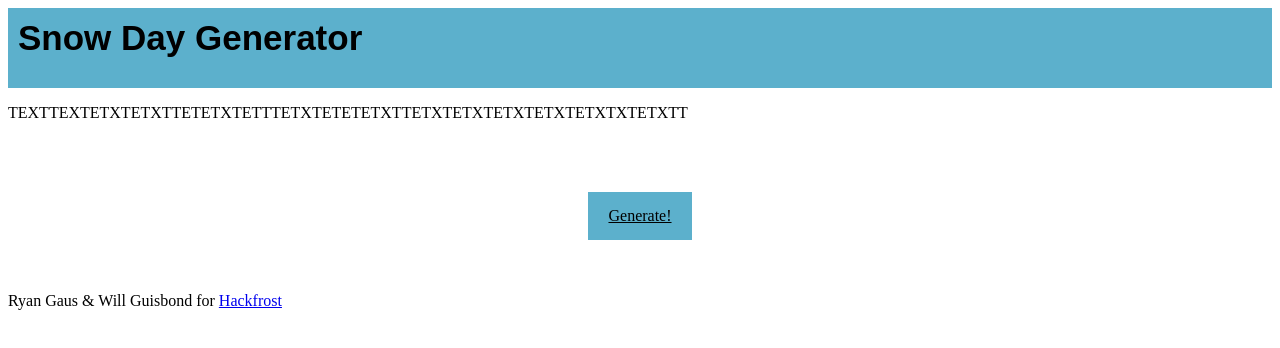
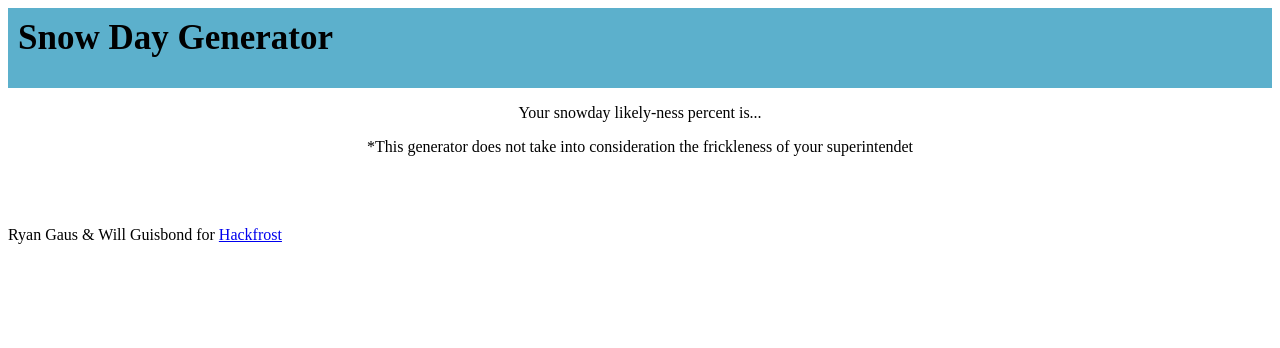
Before and after one commit to 1egoman/hackfrost, a website: page public/index.html in a window 1280 px wide. Drawn offline with nearby package versions, Linux system fonts and the light colour scheme.

Commit message:
Added basic style changes, started to implement frontend

```diff
--- a/public/index.html
+++ b/public/index.html
@@ -11,21 +11,21 @@
       <b id="logo">Snow Day Generator</b>
     </nav>
   </center>
-    <!--- java integr-->
-    <div id="main action">
-      <p> TEXTTEXTETXTETXTTETETXTETTTETXTETETETXTTETXTETXTETXTETXTETXTXTETXTT</P>
+  <center>
+    <p>Your snowday likely-ness percent is...</p>
+    <div id="main-action">
+      <p> <span class="percent"></span></p>
+      *This generator does not take into consideration the frickleness of your superintendet
+    </div>
+  </center>
         <br><br><br>
-    <div id="Pre footer">
-    <center>
-      <a href="#" id="pf-button">Generate!</a>
-    </div>
-    <br><br>
     <div id="footer">
       <p>Ryan Gaus &amp; Will Guisbond for <a href="http://hackfrost.devpost.com/">Hackfrost</a></p>
     </center>
     <script src="https://ajax.googleapis.com/ajax/libs/jquery/2.2.0/jquery.min.js"></script>
     <script src="js/main.js"></script>
 
+
   </body>
 
 </html>
--- a/public/js/main.js
+++ b/public/js/main.js
@@ -12,11 +12,15 @@ $( document ).ready(function() {
       console.log(position.coords.longitude)
 
       $.ajax({
-        url: 'https://rnwmfoszsf.localtunnel.me/run/43.158679/-76.332709',
+        url: '/run/43.158679/-76.332709',
         method: "get",
       })
       .done(function(data) {
-        alert(data)
+        if (data.error) {
+          $("span.percent").html(data.error)
+        } else {
+          $("span.percent").html(data.percent*100)
+        }
       })
       .fail(function() {
         alert("Ajax failed to fetch data")
--- a/public/main.css
+++ b/public/main.css
@@ -12,11 +12,5 @@ body{
   padding-left: 10px;
   padding-top: 10px;
   font-size: 35px;
-  font-family: 'Raleway', sans-serif;
+  font-family:
 }
-#pf-button{
-  display: inline-block;
-  padding: 15px 20px;
-  background: #5CB0CC;
-  color: #000
-}
```
